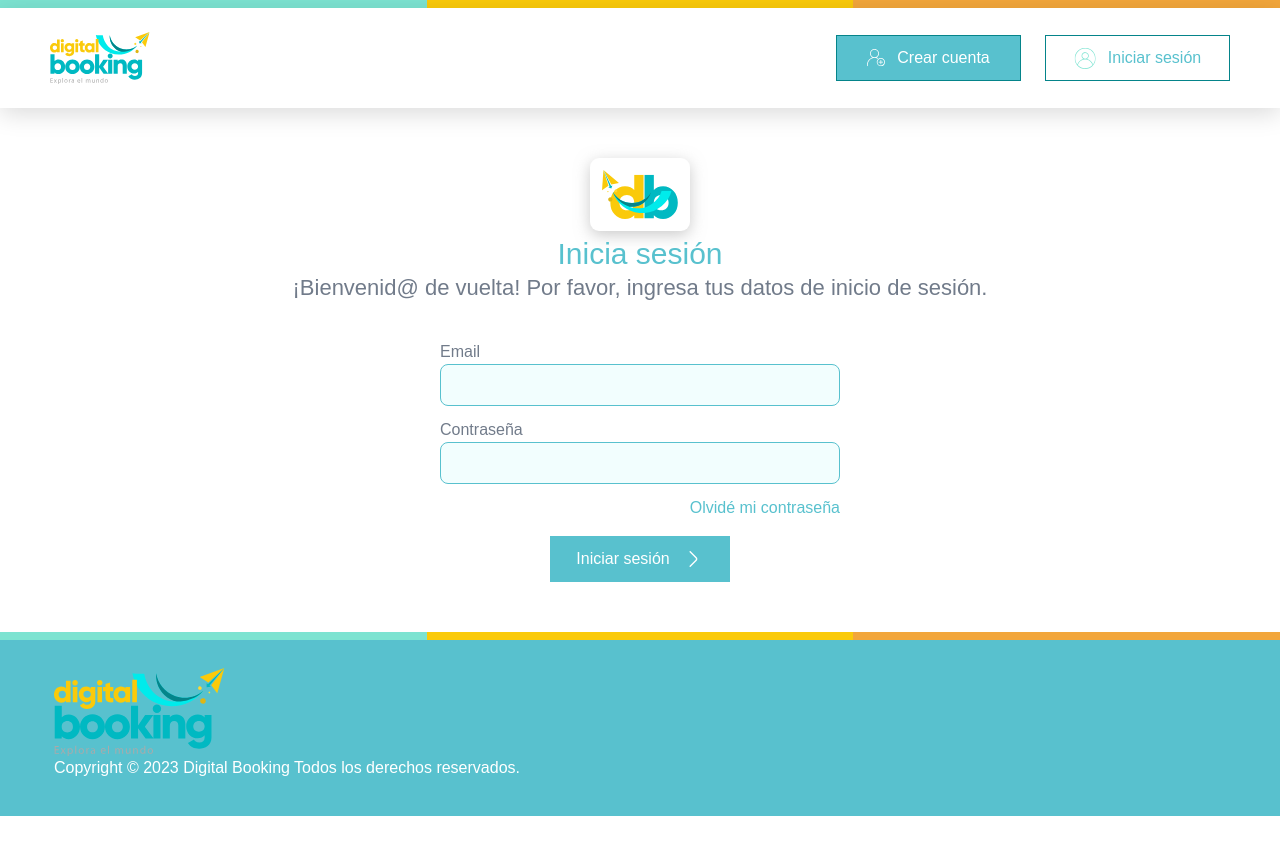
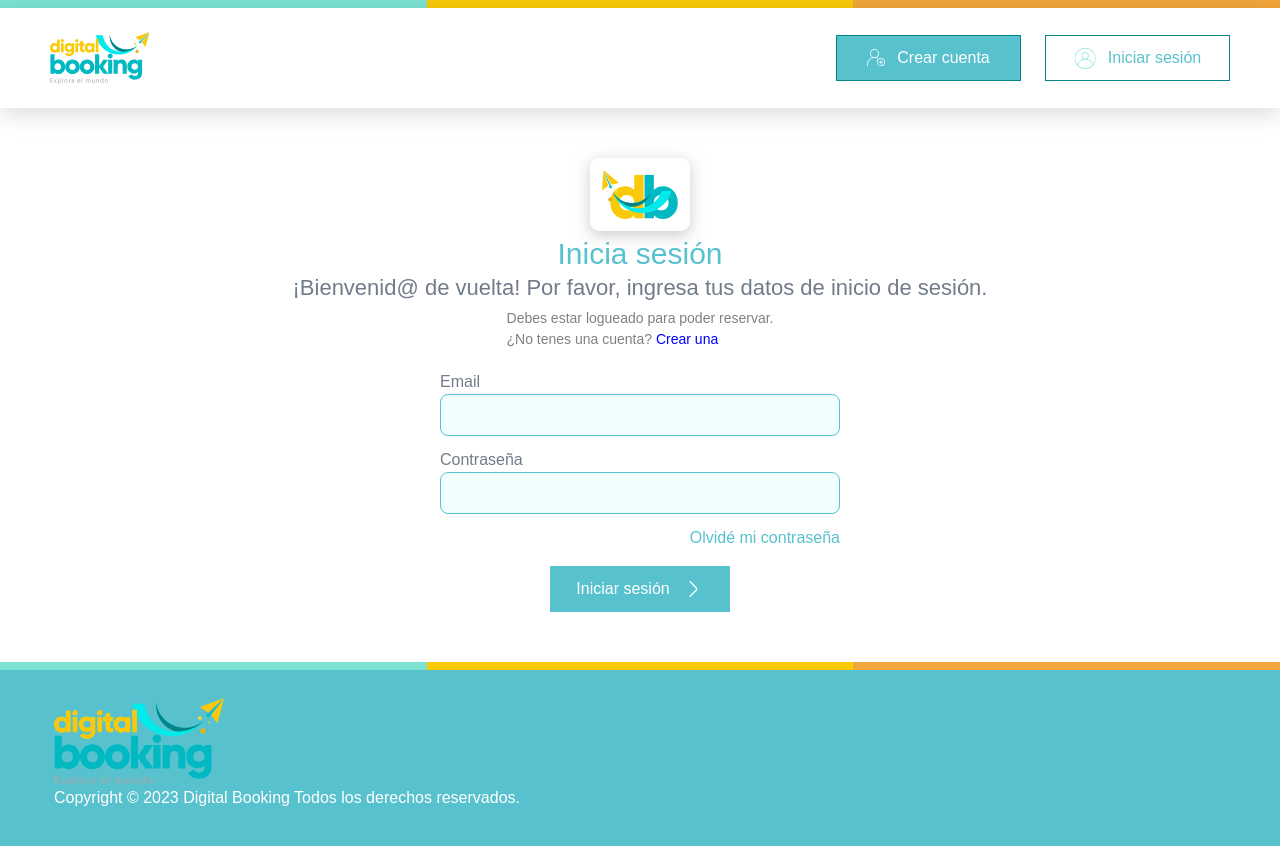
Before and after one commit to Julieta-Castaldo/reservaTours, a React (Vite) app in the folder frontend/: page /login in a window 1280 px wide. Before the commit the page ends 816 px from the top, so only its background shows below. Built offline with nearby package versions, Linux system fonts and the light colour scheme; no server answers.

Commit message:
Nuevo texto en login page

```diff
--- a/frontend/src/Routes/Login.css
+++ b/frontend/src/Routes/Login.css
@@ -33,7 +33,7 @@
 }
 
 .formSection{
-    margin-top: 40px;
+    margin-top: 20px;
 }
 
 .loginForm{
--- a/frontend/src/Routes/Login.jsx
+++ b/frontend/src/Routes/Login.jsx
@@ -7,8 +7,10 @@ import { ButtonIcon } from "../Components/molecules/ButtonIcon/ButtonIcon";
 import { useGlobalState } from "../Context/Context";
 import Swal from 'sweetalert';
 import { validateEmail, validatePassword } from "../Helpers/UserFormValidations";
+import SignInModal from "../Components/molecules/Modal/SignInModal";
 
 const Login = () => {
+    const [openSignIn, setOpenSignIn] = useState(false)
     const { setAuth } = useGlobalState()
     const [user, setUser] = useState({
         email: "",
@@ -53,7 +55,7 @@ const Login = () => {
                 setUser(initialValues)
                 localStorage.setItem('token', jwtToken)
 
-                if(interestingTour) navigate(`/tour/${interestingTour}`)
+                if (interestingTour) navigate(`/tour/${interestingTour}`)
                 else navigate('/')
             })
             .catch(error => {
@@ -95,6 +97,7 @@ const Login = () => {
                 </div>
                 <p className="sectionTitle">Inicia sesión</p>
                 <p className="subtitle">¡Bienvenid@ de vuelta! Por favor, ingresa tus datos de inicio de sesión.</p>
+                <p style={{ fontSize: '14px', color: 'grey', marginTop: '8px' }}>Debes estar logueado para poder reservar. <br /> ¿No tenes una cuenta? <span style={{ color: 'blue', cursor: 'pointer' }} onClick={() => setOpenSignIn(true)}>Crear una</span> </p>
             </section>
             <section className="formSection">
                 <form className="loginForm">
@@ -144,6 +147,8 @@ const Login = () => {
                     </div>
                 </form>
             </section>
+            <SignInModal isOpen={openSignIn} onClose={() => setOpenSignIn(false)}></SignInModal>
+
         </div>
     )
 }
```
